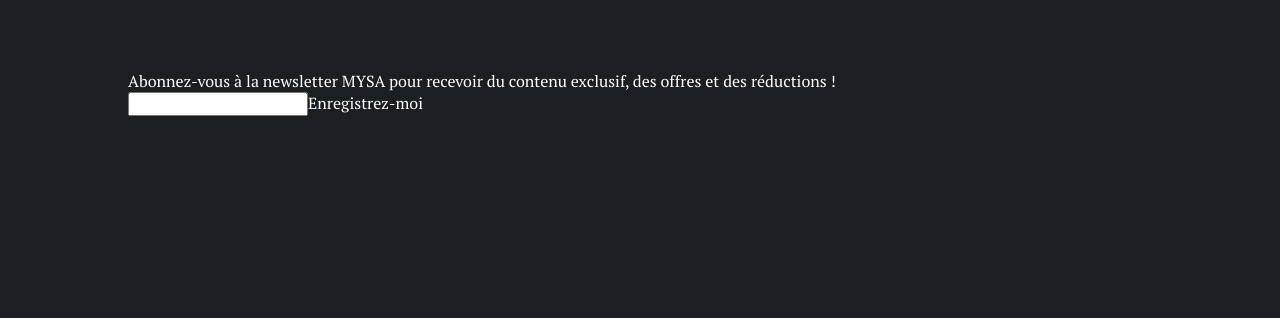
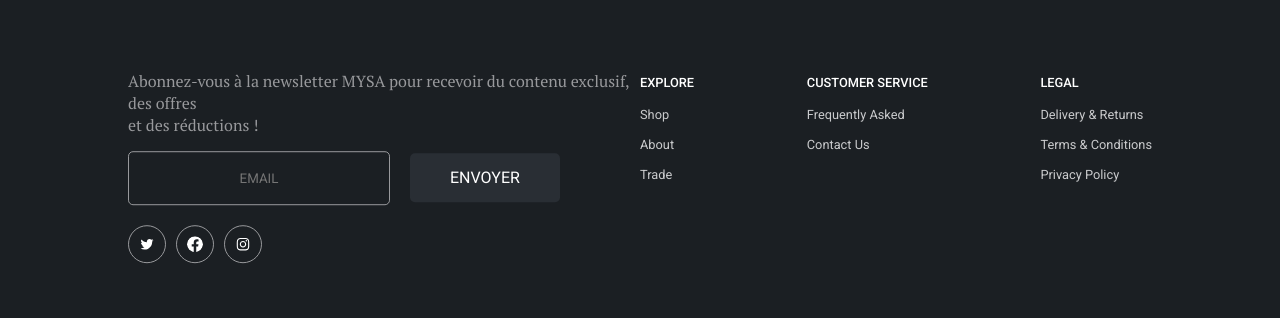
Before and after one commit to kevinkotcherga/mysa-ecommerce, a React (Create React App) app: page / in a window 1280 px wide. Shown: the part 4365-4683 px from the top of the page. Built offline with nearby package versions, Linux system fonts and the light colour scheme.

Commit message:
feat(components) : ajout de contenu dans Footer

```diff
--- a/src/components/home/footer/Footer.jsx
+++ b/src/components/home/footer/Footer.jsx
@@ -1,5 +1,7 @@
 import React from 'react'
 import './footer.scss'
+import { AiOutlineTwitter, AiOutlineInstagram } from 'react-icons/ai';
+import { BsFacebook } from 'react-icons/bs';
 
 const Footer = () => {
   return (
@@ -7,18 +9,46 @@ const Footer = () => {
       <div className="footer__container">
         <div className="footer__top">
           <div className="footer__top-container">
-            <span>
-              Abonnez-vous à la newsletter MYSA pour recevoir du contenu exclusif, des offres et des réductions !
+            <div className="footer__top-left">
+              <span className='footer__message'>
+              Abonnez-vous à la newsletter MYSA pour recevoir du contenu exclusif, des offres<br/> et des réductions !
             </span>
             <div className="footer__input">
-              <input type="text" />
-              <span>Enregistrez-moi</span>
+              <input type="text" placeholder='EMAIL'/>
+              <span>ENVOYER</span>
             </div>
             <div className="footer__social-networks">
-
+              <AiOutlineTwitter className='footer__logo' color={"#ffffff"} />
+              <BsFacebook className='footer__logo' color={"#ffffff"} />
+              <AiOutlineInstagram className='footer__logo' color={"#ffffff"} />
+            </div>
+            </div>
+            <div className="footer__top-right">
+              <div className="footer__explore">
+              <span>EXPLORE</span>
+              <ul>
+                <li>Shop</li>
+                <li>About</li>
+                <li>Trade</li>
+              </ul>
+              </div>
+              <div className="footer__customer-service">
+                <span>CUSTOMER SERVICE</span>
+                <ul>
+                  <li>Frequently Asked</li>
+                  <li>Contact Us</li>
+                </ul>
+              </div>
+              <div className="footer__legal">
+                <span>LEGAL</span>
+                <ul>
+                  <li>Delivery & Returns</li>
+                  <li>Terms & Conditions</li>
+                  <li>Privacy Policy</li>
+                </ul>
+              </div>
             </div>
           </div>
-
         </div>
         <div className="footer__bottom">
           <div className="footer__bottom-text">
--- a/src/components/home/footer/footer.scss
+++ b/src/components/home/footer/footer.scss
@@ -1,10 +1,10 @@
 .footer {
   color: #ffffff;
-  font-family: 'Roboto',
-  sans-serif;
   height: 60vh;
   background-color: #1B1F23;
   position: relative;
+
+
   .footer__container {
     display: flex;
     flex-direction: column;
@@ -16,11 +16,14 @@
     width: 80%;
     height: 60%;
   }
+
+
   .footer__top {
     width: 100%;
     flex: 2;
     position: relative;
     .footer__top-container {
+      display: flex;
       position: absolute;
       top: 50%;
       left: 50%;
@@ -28,8 +31,72 @@
       transform: translate(-50%, -50%);
       width: 100%;
       height: 80%;
+      .footer__top-left {
+        flex: 1;
+        color: #98999C;
+        .footer__input {
+          margin-top: 15px;
+          input {
+            width: 50%;
+            height: 50px;
+            background-color: #1B1F23;
+            border: 1.2px solid #98999C;
+            border-radius: 5px;
+            font-family: 'Roboto',
+            sans-serif;
+            text-align: center;
+            color: #98999C;
+          }
+          span {
+            background-color: #292E34;
+            padding: 15px 40px;
+            margin-left: 20px;
+            border-radius: 5px;
+            color: #ffffff;
+            cursor: pointer;
+            font-family: 'Roboto',
+            sans-serif;
+          }
+        }
+        .footer__social-networks {
+          margin-top: 20px;
+          .footer__logo {
+            padding: 10px;
+            border: 1px solid #98999C;
+            border-radius: 50%;
+            margin-right: 10px;
+            cursor: pointer;
+          }
+        }
+      }
+      .footer__top-right {
+        flex: 1;
+        display: flex;
+        justify-content: space-between;
+        span {
+          font-weight: 500;
+          font-size: 0.8rem;
+          font-family: 'Roboto',
+          sans-serif;
+        }
+        ul {
+          margin: 15px 0 0 0;
+          padding: 0;
+          li {
+            margin-top: 15px;
+            list-style: none;
+            font-size: 0.8rem;
+            font-family: 'Roboto',
+            sans-serif;
+            color: #CACBCD;
+            cursor: pointer;
+          }
+        }
+      }
     }
   }
+
+
   .footer__bottom {
     font-size: 0.8rem;
     width: 100%;
```
